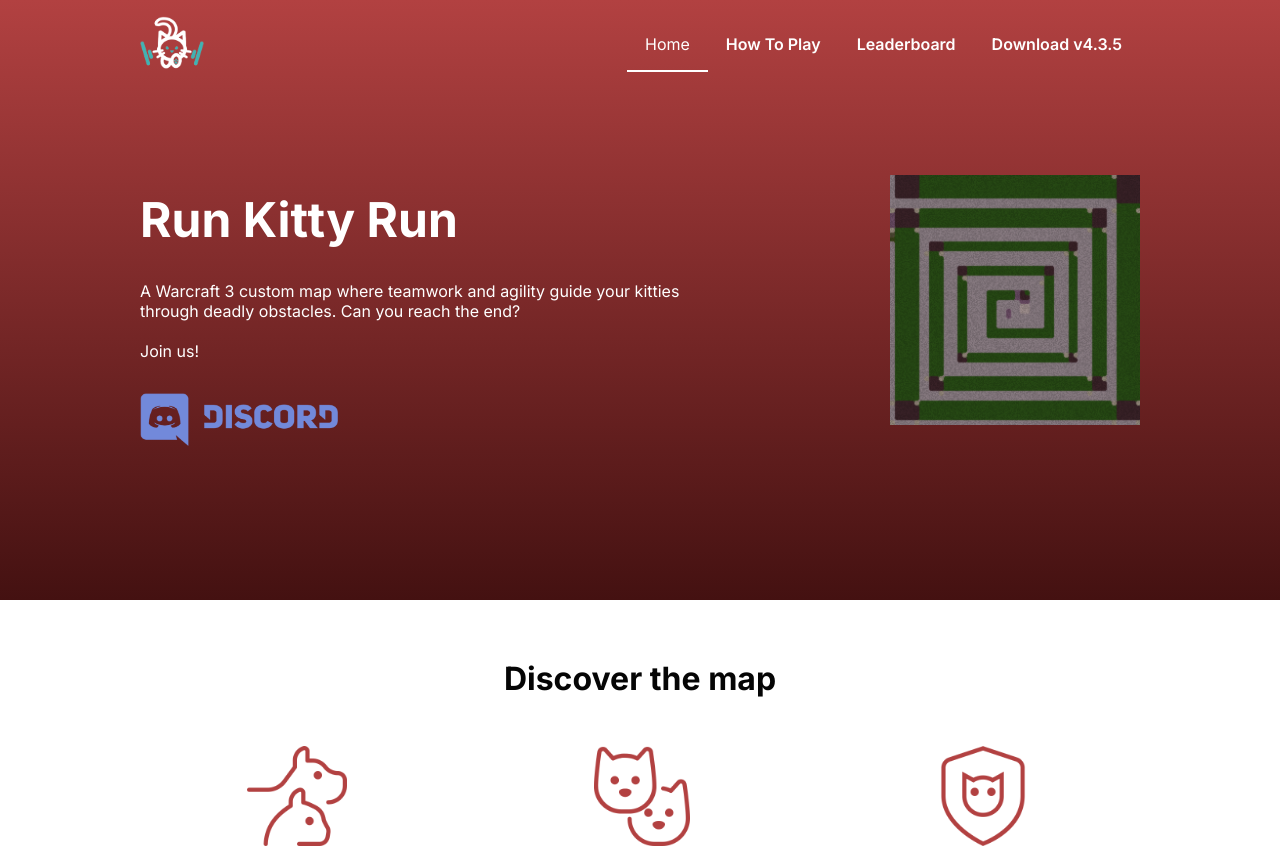
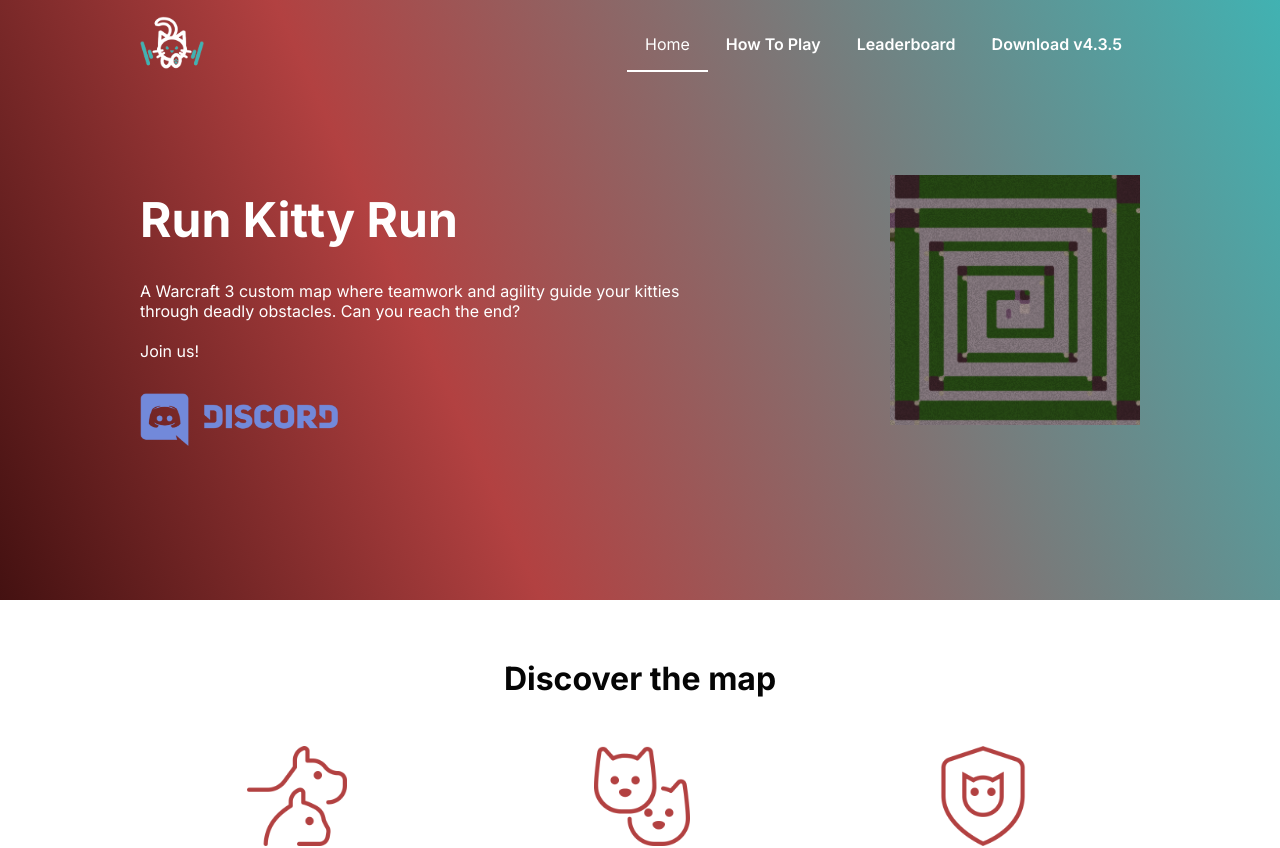
Before and after one commit to melisa-abuin/rkr-w3, a Next.js app: page / in a window 1280 px wide. Shown: the top 848 px of the page. Built offline with nearby package versions, Linux system fonts and the light colour scheme; no server answers.

Commit message:
feature #70: change background color

```diff
--- a/components/banner/styled.ts
+++ b/components/banner/styled.ts
@@ -7,11 +7,7 @@ export const BannerContainer = styled.section`
   padding: 2rem;
   height: 600px;
   background: ${({ theme }) => `
-    linear-gradient(
-      180deg,
-      ${theme.color.primary} 0%,
-      ${theme.color.tertiary} 100%
-      )
+    linear-gradient(66deg, ${theme.color.tertiary} 0%, ${theme.color.primary} 35%, ${theme.color.secondary} 100%);
   `};
   color: ${({ theme }) => theme.text.white};
 
--- a/components/tableWithControls/index.tsx
+++ b/components/tableWithControls/index.tsx
@@ -45,7 +45,7 @@ export default function TableWithControls({
 
     return data?.slice(initialIndex, initialIndex + pageSize)
   }, [data, currentPage])
-  console.log(totalPages)
+
   return (
     <>
       <Table
```
